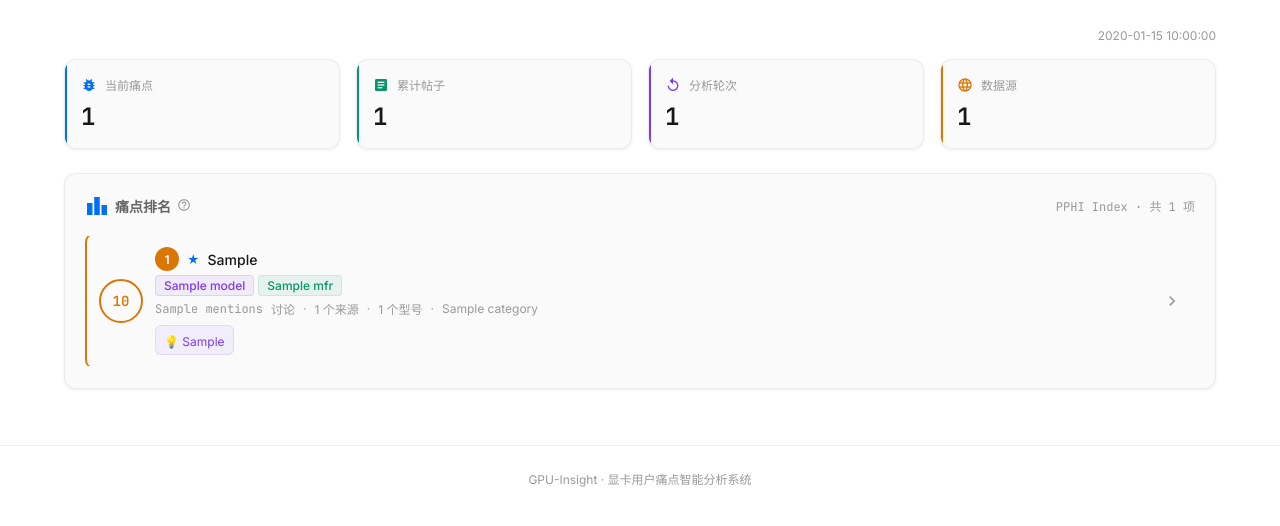
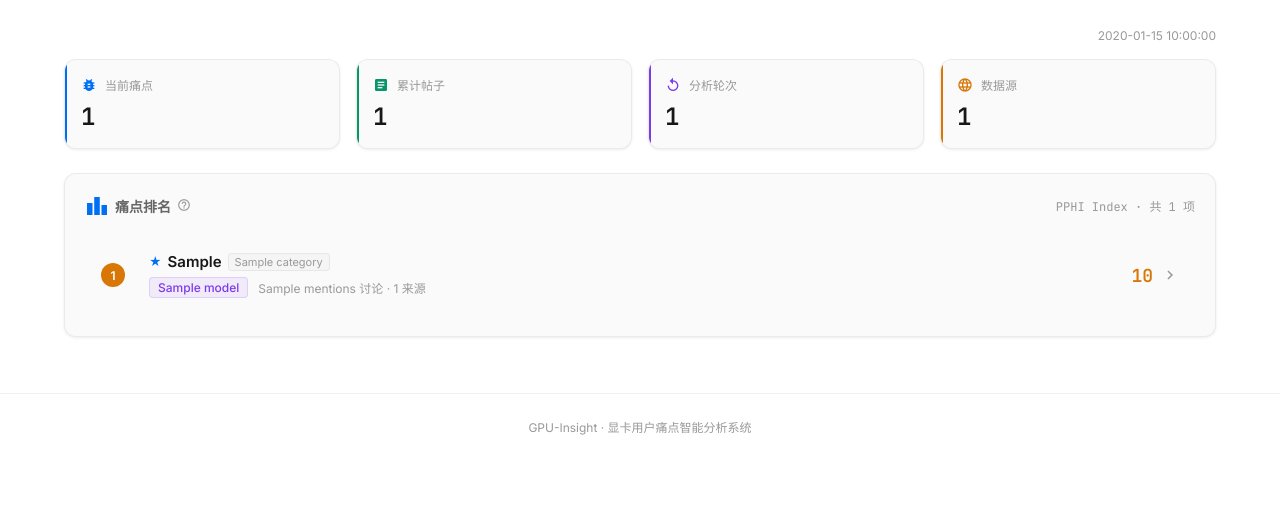
Before and after one commit to JeromeZhou/VibeDev, a FastAPI app: template src/web/templates/index.html in a window 1280 px wide. Shown: the part 48-574 px from the top of the page. Run offline with FastAPI, Linux system fonts and the light colour scheme; the template is opened without the code that fills it: most values are stand-ins (such as "Sample title", 1, 10 or a date in 2020).

Commit message:
仪表盘排名UX重构: 清晰三栏布局(排名|内容|分数)
- 排名行: 左排名+中内容+右PPHI分数, 三栏对齐
- Top3加大行高和字号, 视觉权重更强
- 隐藏需求移至详情页(减少列表噪音)
- 厂商标签移至详情页, 列表只保留GPU型号
- 类别标签改为小pill, 不占主视觉
- border-bottom分隔替代card边框, 更干净
- 统计信息精简为'N讨论 · N来源'

```diff
--- a/src/web/templates/index.html
+++ b/src/web/templates/index.html
@@ -23,30 +23,76 @@
         .stat-3::before { background: var(--accent-purple); }
         .stat-4::before { background: var(--accent-amber); }
 
-        /* 排名项 */
-        .top-item {
-            position: relative;
-            border-radius: 8px;
-            border: 1px solid transparent;
-            transition: border-color 0.2s, background-color 0.2s;
+        /* ── 排名行 ── */
+        .ranking-row {
+            display: flex;
+            align-items: center;
+            gap: 16px;
+            padding: 14px 16px;
+            border-bottom: 1px solid var(--border-subtle);
+            transition: background 0.15s;
         }
-        .top-item:hover {
-            background: var(--bg-hover);
-            border-color: var(--border-default);
+        .ranking-row:last-child { border-bottom: none; }
+        .ranking-row:hover { background: var(--bg-hover); }
+        .ranking-top { padding: 18px 16px; }
+
+        .ranking-rank {
+            width: 32px;
+            text-align: center;
+            flex-shrink: 0;
         }
-        .top-1 { border-left: 2px solid var(--accent-amber); }
-        .top-1 .pphi-ring { border-color: var(--accent-amber); }
-        .top-2 { border-left: 2px solid var(--accent-silver); }
-        .top-2 .pphi-ring { border-color: var(--accent-silver); }
-        .top-3 { border-left: 2px solid var(--accent-bronze); }
-        .top-3 .pphi-ring { border-color: var(--accent-bronze); }
 
-        .need-badge {
-            background: rgba(139,92,246,0.08);
-            border: 1px solid rgba(139,92,246,0.15);
-            border-radius: 6px;
-            padding: 4px 8px;
+        .ranking-content {
+            flex: 1;
+            min-width: 0;
         }
+        .ranking-header {
+            display: flex;
+            align-items: center;
+            gap: 6px;
+            margin-bottom: 6px;
+        }
+        .ranking-name {
+            font-size: 14px;
+            font-weight: 500;
+            color: var(--text-primary);
+            overflow: hidden;
+            text-overflow: ellipsis;
+            white-space: nowrap;
+        }
+        .ranking-top .ranking-name {
+            font-size: 15px;
+            font-weight: 600;
+        }
+        .ranking-cat {
+            font-size: 11px;
+            color: var(--text-tertiary);
+            background: var(--bg-elevated);
+            padding: 1px 6px;
+            border-radius: 4px;
+            border: 1px solid var(--border-subtle);
+            flex-shrink: 0;
+        }
+        .ranking-meta {
+            display: flex;
+            align-items: center;
+            gap: 6px;
+            flex-wrap: wrap;
+        }
+        .ranking-stats {
+            font-size: 12px;
+            color: var(--text-tertiary);
+            margin-left: 4px;
+        }
+
+        .ranking-score {
+            display: flex;
+            align-items: center;
+            gap: 8px;
+            flex-shrink: 0;
+            font-size: 16px;
+        }
+        .ranking-top .ranking-score { font-size: 18px; }
 
         .expand-btn {
             background: var(--bg-elevated);
@@ -56,7 +102,7 @@
         .expand-btn:hover { border-color: var(--border-default); }
 
         .ranking-extra { display: none; }
-        .ranking-extra.show { display: block; }
+        .ranking-extra.show { display: flex; }
 
         /* PPHI tooltip */
         .pphi-tooltip { position: relative; cursor: help; }
@@ -175,68 +221,55 @@
             </div>
 
             {% if rankings %}
-            <div class="space-y-2" id="rankingList">
+            <div id="rankingList">
                 {% for r in rankings %}
                 <a href="/pain-point/{{ r.rank }}"
-                   class="block p-3 top-item
-                          {% if r.rank == 1 %}top-1{% elif r.rank == 2 %}top-2{% elif r.rank == 3 %}top-3{% endif %}
+                   class="ranking-row {% if r.rank <= 3 %}ranking-top{% endif %}
                           {% if r.rank > 10 %}ranking-extra{% endif %}"
                    style="animation: fadeInUp 0.3s ease forwards; animation-delay: {{ r.rank * 0.03 }}s; opacity: 0;">
-                    <div class="flex items-center gap-3">
-                        <div class="pphi-ring">
-                            <span class="text-sm font-semibold mono"
-                                style="color: {% if r.rank == 1 %}var(--accent-amber){% elif r.rank == 2 %}var(--accent-silver){% elif r.rank == 3 %}var(--accent-bronze){% else %}var(--accent-blue){% endif %};">
-                                {{ r.pphi_score }}
-                            </span>
-                        </div>
 
-                        <div class="flex-1 min-w-0">
-                            <div class="flex items-center gap-2 mb-1">
+                    <!-- 左：排名 -->
+                    <div class="ranking-rank">
                         {% if r.rank <= 3 %}
                         <span class="rank-medal {% if r.rank == 1 %}medal-gold{% elif r.rank == 2 %}medal-silver{% else %}medal-bronze{% endif %}">{{ r.rank }}</span>
                         {% else %}
-                                <span class="text-xs font-semibold mono" style="color: var(--text-tertiary);">#{{ r.rank }}</span>
+                        <span class="mono text-xs font-semibold" style="color: var(--text-tertiary);">#{{ r.rank }}</span>
                         {% endif %}
+                    </div>
+
+                    <!-- 中：内容 -->
+                    <div class="ranking-content">
+                        <div class="ranking-header">
                             {% if r.get('trend') == 'rising' %}<span class="trend-up text-xs font-semibold">↑</span>
                             {% elif r.get('trend') == 'falling' %}<span class="trend-down text-xs font-semibold">↓</span>
                             {% elif r.get('trend') == 'stable' %}<span class="trend-stable text-xs">→</span>
                             {% else %}<span class="trend-new text-xs font-semibold">★</span>{% endif %}
-                                <span class="font-medium text-sm truncate">{{ r.pain_point }}</span>
+                            <span class="ranking-name">{{ r.pain_point }}</span>
+                            {% if r.get('category') %}
+                            <span class="ranking-cat">{{ r.category }}</span>
+                            {% endif %}
+                        </div>
+                        <div class="ranking-meta">
+                            {% set all_models = r.get('gpu_tags', {}).get('models', []) %}
+                            {% for m in all_models[:4] %}
+                            <span class="gpu-tag">{{ m }}</span>
+                            {% endfor %}
+                            {% if all_models | length > 4 %}
+                            <span class="gpu-tag" style="opacity: 0.5;">+{{ all_models | length - 4 }}</span>
+                            {% endif %}
+                            <span class="ranking-stats">
+                                {{ r.get('mentions', 0) }} 讨论 · {{ r.get('sources', []) | length }} 来源
+                            </span>
+                        </div>
                     </div>
 
-                            <div class="flex flex-wrap gap-1 mb-1">
-                                {% set all_models = r.get('gpu_tags', {}).get('models', []) %}
-                                {% for m in all_models[:6] %}
-                                <span class="gpu-tag">{{ m }}</span>
-                                {% endfor %}
-                                {% if all_models | length > 6 %}
-                                <span class="gpu-tag" style="opacity: 0.6;">+{{ all_models | length - 6 }}</span>
-                                {% endif %}
-                                {% for mfr in r.get('gpu_tags', {}).get('manufacturers', [])[:3] %}
-                                <span class="mfr-tag">{{ mfr }}</span>
-                                {% endfor %}
-                            </div>
-
-                            <div class="flex items-center gap-2 text-xs" style="color: var(--text-tertiary);">
-                                <span class="mono">{{ r.get('mentions', 0) }}</span> 讨论
-                                <span>·</span>
-                                <span>{{ r.get('sources', []) | length }} 个来源</span>
-                                <span>·</span>
-                                <span>{{ all_models | length }} 个型号</span>
-                                {% if r.get('category') %}
-                                <span>·</span>
-                                <span>{{ r.get('category', '') }}</span>
-                                {% endif %}
-                            </div>
-
-                            {% if r.get('hidden_need') %}
-                            <div class="need-badge mt-2 inline-block">
-                                <span class="text-xs" style="color: var(--accent-purple);">💡 {{ r.hidden_need }}</span>
-                            </div>
-                            {% endif %}
-                        </div>
-
-                        <span class="material-icons" style="color: var(--text-tertiary); font-size: 20px; flex-shrink: 0;">chevron_right</span>
+                    <!-- 右：PPHI 分数 -->
+                    <div class="ranking-score">
+                        <span class="mono font-semibold"
+                            style="color: {% if r.rank == 1 %}var(--accent-amber){% elif r.rank == 2 %}var(--accent-silver){% elif r.rank == 3 %}var(--accent-bronze){% else %}var(--accent-blue){% endif %};">
+                            {{ r.pphi_score }}
+                        </span>
+                        <span class="material-icons" style="color: var(--text-tertiary); font-size: 18px;">chevron_right</span>
                     </div>
                 </a>
                 {% endfor %}
```
Lines whose indentation alone changed are shown as unchanged.
